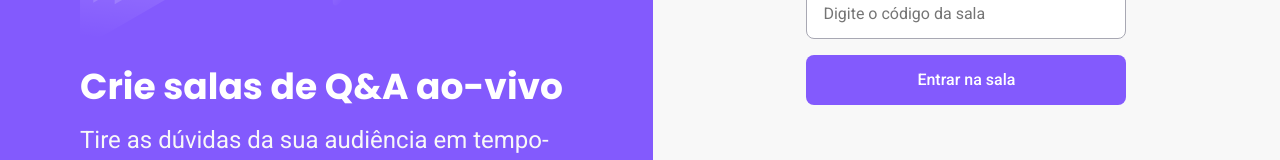
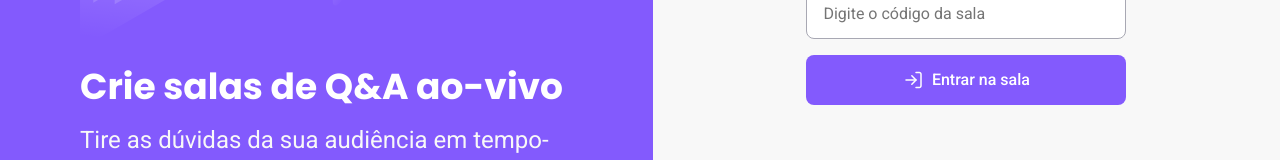
Before and after one commit to skelclique/let-me-ask, a React (Create React App) app: page / in a window 1280 px wide. Shown: the part 488-648 px from the top of the page. Built offline with nearby package versions, Linux system fonts and the light colour scheme; no server answers.

Commit message:
Add toast to Home page

```diff
--- a/src/pages/Home/index.tsx
+++ b/src/pages/Home/index.tsx
@@ -1,5 +1,6 @@
 import { FormEvent, useState } from 'react';
 import { useNavigate } from 'react-router-dom';
+import toast from 'react-hot-toast';
 
 import { useAuth } from '../../hooks/useAuth';
 import { Button } from '../../components/Button';
@@ -9,16 +10,17 @@ import { database } from '../../services/firebase';
 
 import illustrationImg from '../../assets/images/illustration.svg';
 import googleIconImg from '../../assets/images/google-icon.svg';
+import loginImg from '../../assets/images/login.svg';
 import logoImg from '../../assets/images/logo.svg';
 
 import '../../styles/auth.scss';
 
 export function Home() {
-  const navigate = useNavigate();
+  const [roomCode, setRoomCode] = useState('');
 
   const { user, signInWithGoogle } = useAuth();
 
-  const [roomCode, setRoomCode] = useState('');
+  const navigate = useNavigate();
 
   async function handleCreateRoom() {
     if (!user) {
@@ -26,6 +28,9 @@ export function Home() {
     }
 
     navigate('/rooms/new');
+    toast.success('Login realizado com sucesso!', {
+      id: 'login',
+    });
   }
 
   async function handleJoinRoom(event: FormEvent) {
@@ -38,16 +43,20 @@ export function Home() {
     const roomRef = await get(child(ref(database), `rooms/${roomCode}`));
 
     if (!roomRef.exists()) {
-      alert('Room does not exists.');
+      toast.error('Essa sala não existe!');
       return;
     }
 
     if (roomRef.val().endedAt) {
-      alert('Room already closed.');
+      toast.error('Essa sala foi fechada!');
       return;
     }
 
-    navigate(`rooms/${roomCode}`);
+    if (roomRef.val().authorId === user?.id) {
+      navigate(`/admin/rooms/${roomCode}`);
+    } else {
+      navigate(`/rooms/${roomCode}`);
+    }
   }
 
   return (
@@ -63,8 +72,14 @@ export function Home() {
       <main>
         <div className="main-content">
           <img src={logoImg} alt="Letmeask" />
-          <button className="create-room" onClick={handleCreateRoom}>
-            <img src={googleIconImg} alt="Logo do Google" />
+          <button
+            className="create-room"
+            onClick={handleCreateRoom}
+          >
+            <img
+              src={googleIconImg}
+              alt="Logo do Google"
+            />
             Crie sua sala com o Google
           </button>
           <div className="separator">ou entre em um sala</div>
@@ -75,7 +90,10 @@ export function Home() {
               onChange={(event) => setRoomCode(event.target.value)}
               value={roomCode}
             />
-            <Button type="submit">Entrar na sala</Button>
+            <Button type="submit">
+              <img src={loginImg} alt="Icone de login" />
+              Entrar na sala
+            </Button>
           </form>
         </div>
       </main>
```
